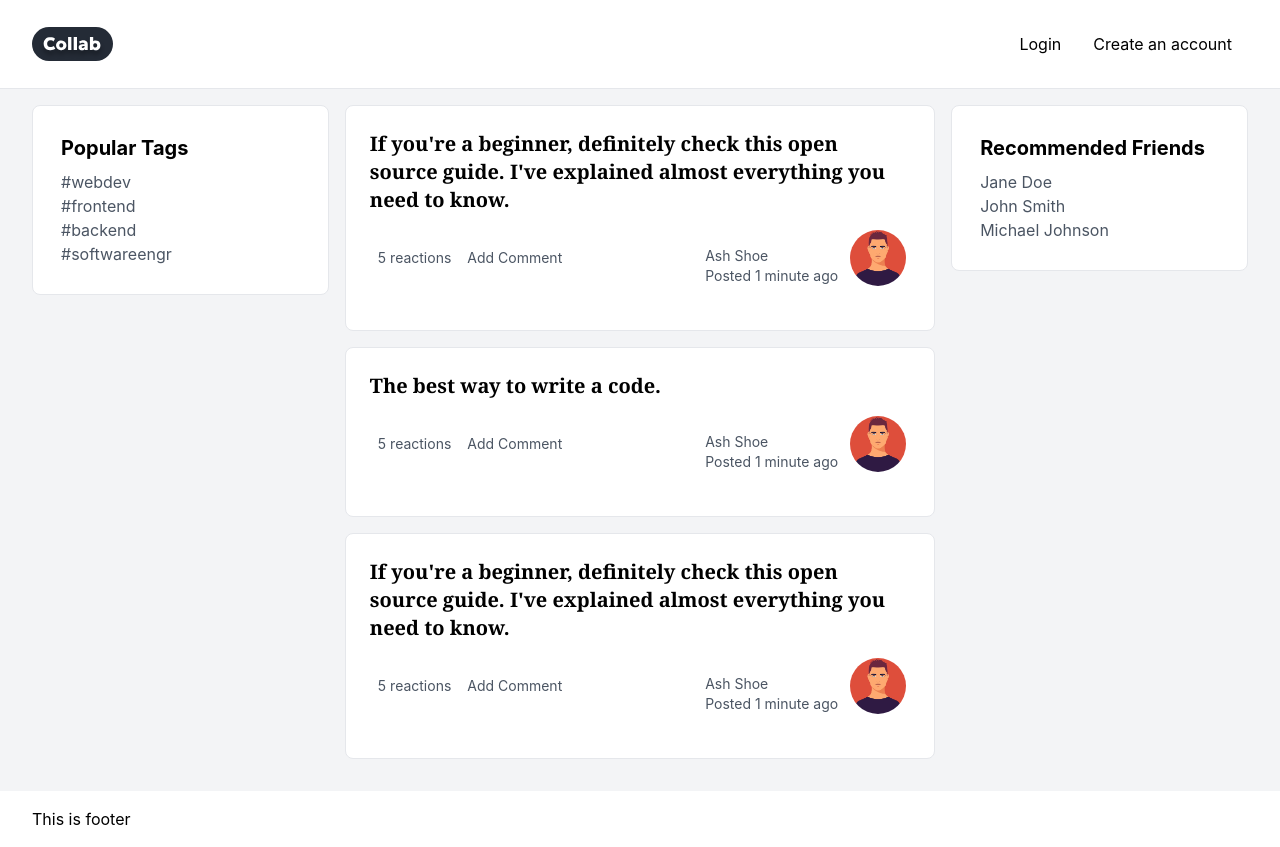
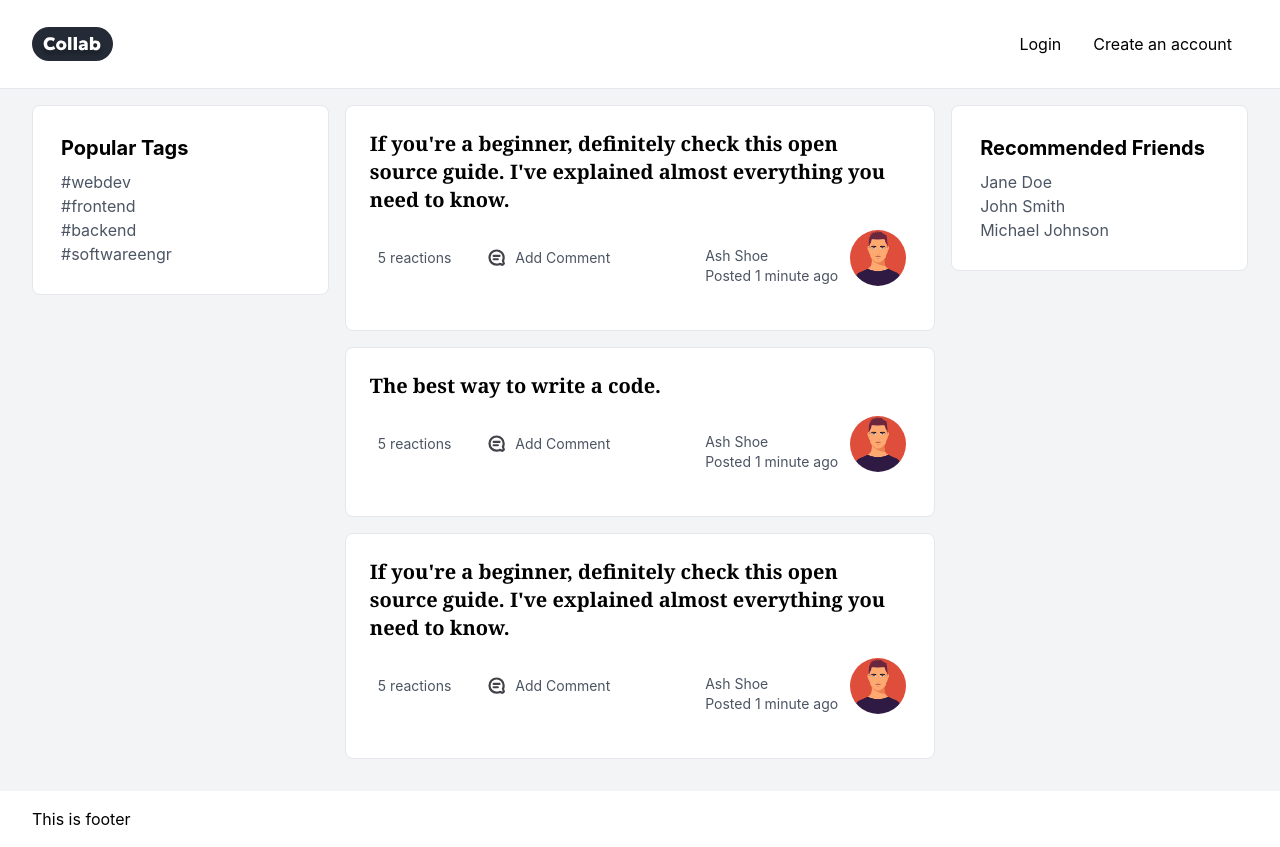
Before and after one commit to andreimelo/collab, a React (Vite) app: page / in a window 1280 px wide. Built offline with nearby package versions, Linux system fonts and the light colour scheme.

Commit message:
refactor: Add comment icon in post card

```diff
--- a/src/assets/index.ts
+++ b/src/assets/index.ts
@@ -4,3 +4,4 @@ export { default as DummyAvatar } from '@assets/Dummy.png';
 export { default as Github } from '@assets/Github.svg';
 export { default as Fb } from '@assets/Fb.svg';
 export { default as Google } from '@assets/Google.svg';
+export { default as CommentIcon } from '@assets/CommentIcon.svg';
--- a/src/library/components/Card/Card.tsx
+++ b/src/library/components/Card/Card.tsx
@@ -1,5 +1,5 @@
 import React from 'react';
-import { DummyAvatar } from '@assets';
+import { DummyAvatar, CommentIcon } from '@assets';
 
 interface Props {
 	classCardContainer: string;
@@ -33,7 +33,14 @@ const Card: React.FC<Props> = ({
 			<div className={classPostSection}>
 				<div className={classCommentSection}>
 					<button className='mr-4'>5 reactions</button>
-					<button>Add Comment</button>
+					<button className='flex mx-3 place-self-center'>
+						<img
+							src={CommentIcon}
+							className='w-5 mx-2 rounded-full'
+							alt='Comment Icon'
+						/>
+						Add Comment
+					</button>
 				</div>
 				<div className={classAvatarContainer}>
 					<div className='mt-4'>
```
Also changed, not shown: src/assets/CommentIcon.svg (added).
